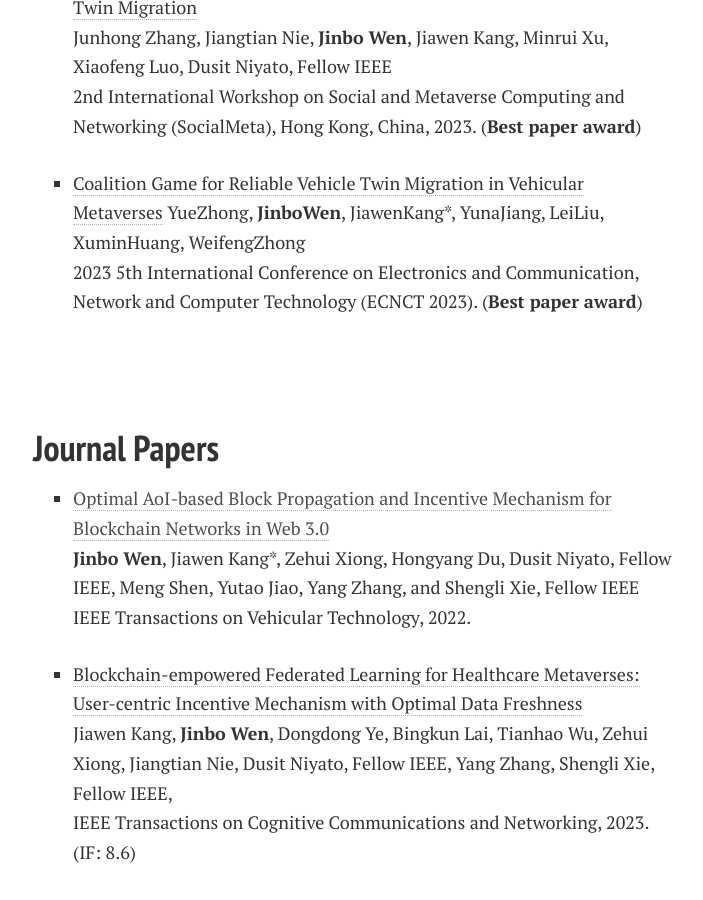
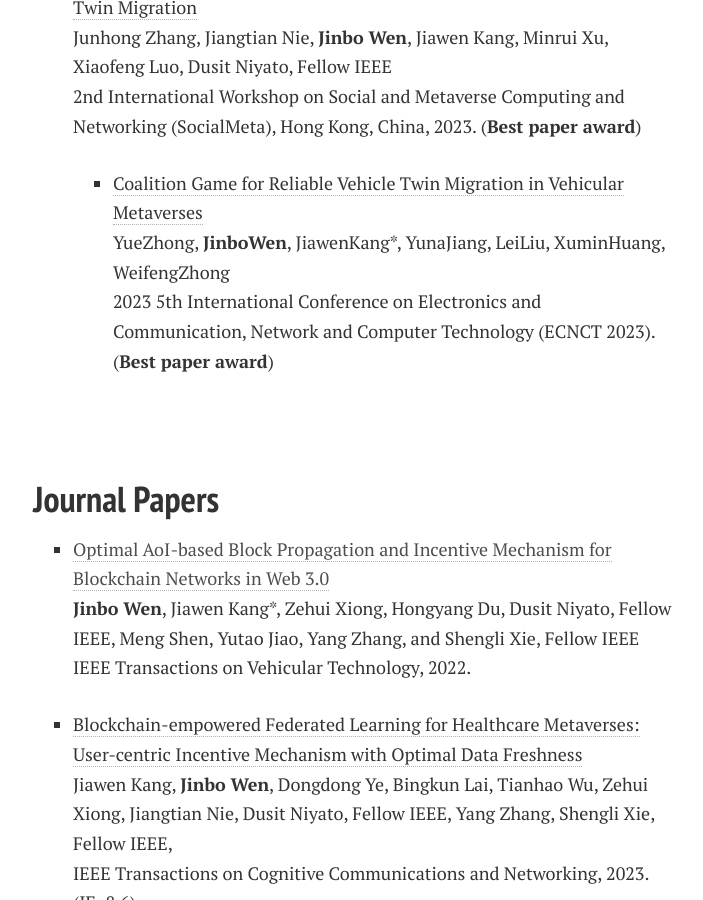
Before and after one commit to wenjinb/wenjinb.github.io, a Jekyll site: the page built from publications.md, in a window 1280 px wide and 900 px high, scrolled down 814 px. Shown: the whole window, without its empty margins (287-990 px from the left). Built offline with Jekyll 4.4.1, drawn with Linux system fonts in a browser that asks for light colours; nearby versions of some CDN libraries; comment, search, counter and statistics services are not loaded; a style sheet for code colours, icons or effects is not loaded; part of the change alters nothing that is shown.

```diff
--- a/publications.md
+++ b/publications.md
@@ -24,9 +24,9 @@ IEEE International Conference on Metaverse Computing, Networking and Application
 Junhong Zhang, Jiangtian Nie, **Jinbo Wen**, Jiawen Kang, Minrui Xu, Xiaofeng Luo, Dusit Niyato, Fellow IEEE
 2nd International Workshop on Social and Metaverse Computing and Networking (SocialMeta), Hong Kong, China, 2023. (**Best paper award**)
 
-- [Coalition Game for Reliable Vehicle Twin Migration in Vehicular Metaverses](chrome-extension://efaidnbmnnnibpcajpcglclefindmkaj/https://www.researchgate.net/profile/Yue-Zhong-12/publication/372452163_Coalition_Game_for_Reliable_Vehicle_Twin_Migration_in_Vehicular_Metaverses/links/64b7f7978de7ed28baad884c/Coalition-Game-for-Reliable-Vehicle-Twin-Migration-in-Vehicular-Metaverses.pdf)
+  - [Coalition Game for Reliable Vehicle Twin Migration in Vehicular Metaverses](https://www.researchgate.net/publication/372452163_Coalition_Game_for_Reliable_Vehicle_Twin_Migration_in_Vehicular_Metaverses)
 YueZhong, **JinboWen**, JiawenKang*, YunaJiang, LeiLiu, XuminHuang, WeifengZhong
-2023 5th International Conference on Electronics and Communication, Network and Computer Technology (ECNCT 2023). (**Best paper award**)
+2023 5th International Conference on Electronics and Communication, Network and Computer Technology (ECNCT 2023).(**Best paper award**)
 
 <br>
   <br>
```
